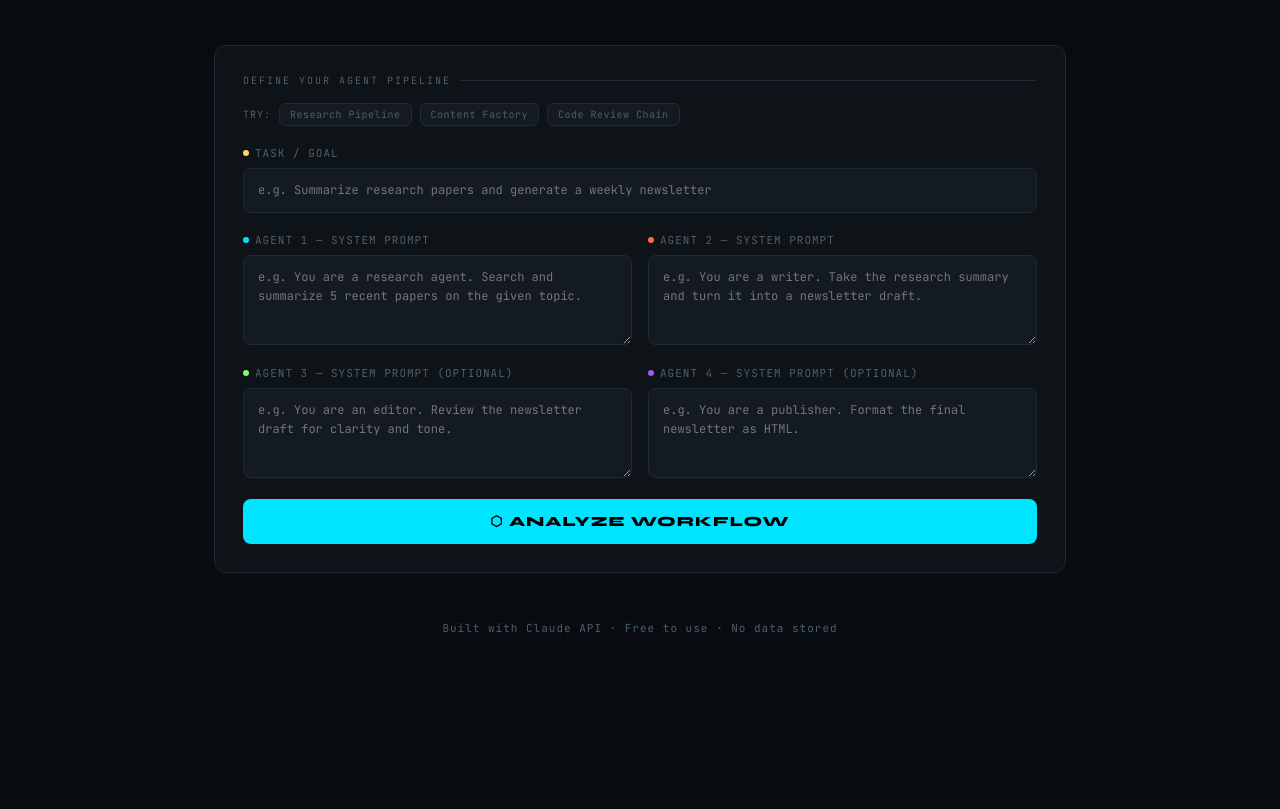
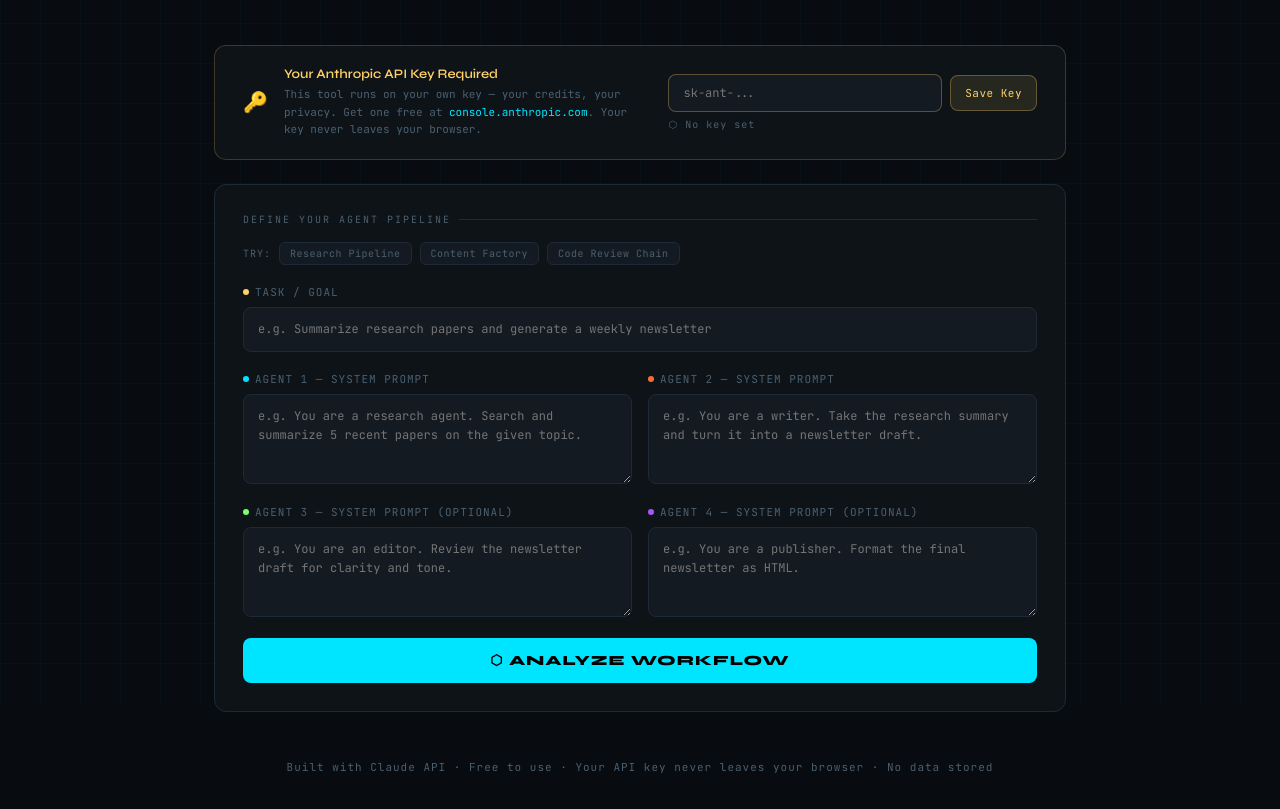
Before and after one commit to skysharma3/agent-debugger, a plain HTML site: page index.html in a window 1280 px wide. Shown: the part 97-906 px from the top of the page. Before the commit the page ends 800 px from the top, so only its background shows below. Drawn offline with Linux system fonts and the light colour scheme.

Commit message:
Add files via upload

```diff
--- a/index.html
+++ b/index.html
@@ -466,6 +466,99 @@
     margin-top: 16px;
   }
 
+  /* API Key section */
+  .apikey-section {
+    background: var(--surface);
+    border: 1px solid rgba(255,209,102,0.2);
+    border-radius: 12px;
+    padding: 20px 28px;
+    margin-bottom: 24px;
+    display: flex;
+    align-items: center;
+    gap: 16px;
+    flex-wrap: wrap;
+  }
+
+  .apikey-icon {
+    font-size: 20px;
+    flex-shrink: 0;
+  }
+
+  .apikey-content { flex: 1; min-width: 200px; }
+
+  .apikey-title {
+    font-family: var(--font-display);
+    font-size: 13px;
+    font-weight: 600;
+    color: var(--warn);
+    margin-bottom: 4px;
+  }
+
+  .apikey-desc {
+    font-size: 11px;
+    color: var(--muted);
+    line-height: 1.6;
+  }
+
+  .apikey-desc a {
+    color: var(--accent);
+    text-decoration: none;
+  }
+
+  .apikey-input-wrap {
+    display: flex;
+    gap: 8px;
+    align-items: center;
+    flex: 1;
+    min-width: 260px;
+  }
+
+  .apikey-input-wrap input {
+    flex: 1;
+    background: var(--surface2);
+    border: 1px solid rgba(255,209,102,0.3);
+    border-radius: 8px;
+    color: var(--text);
+    font-family: var(--font-mono);
+    font-size: 12px;
+    padding: 10px 14px;
+    outline: none;
+    min-height: unset;
+    resize: none;
+  }
+
+  .apikey-input-wrap input:focus {
+    border-color: var(--warn);
+    box-shadow: 0 0 0 3px rgba(255,209,102,0.05);
+  }
+
+  .apikey-save-btn {
+    background: rgba(255,209,102,0.1);
+    border: 1px solid rgba(255,209,102,0.3);
+    color: var(--warn);
+    border-radius: 8px;
+    font-family: var(--font-mono);
+    font-size: 11px;
+    padding: 10px 14px;
+    cursor: pointer;
+    transition: all 0.2s;
+    white-space: nowrap;
+    letter-spacing: 0.5px;
+  }
+
+  .apikey-save-btn:hover {
+    background: rgba(255,209,102,0.2);
+  }
+
+  .apikey-status {
+    font-size: 10px;
+    margin-top: 6px;
+    letter-spacing: 1px;
+  }
+
+  .apikey-status.set { color: var(--accent3); }
+  .apikey-status.unset { color: var(--muted); }
+
   /* Footer */
   footer {
     margin-top: 48px;
@@ -519,6 +612,22 @@
     </div>
     <div class="badge">Beta v0.1</div>
   </header>
+
+  <!-- API Key -->
+  <div class="apikey-section">
+    <div class="apikey-icon">🔑</div>
+    <div class="apikey-content">
+      <div class="apikey-title">Your Anthropic API Key Required</div>
+      <div class="apikey-desc">This tool runs on your own key — your credits, your privacy. Get one free at <a href="https://console.anthropic.com" target="_blank">console.anthropic.com</a>. Your key never leaves your browser.</div>
+    </div>
+    <div style="flex:1; min-width:260px;">
+      <div class="apikey-input-wrap">
+        <input type="password" id="apiKeyInput" placeholder="sk-ant-..." />
+        <button class="apikey-save-btn" onclick="saveKey()">Save Key</button>
+      </div>
+      <div class="apikey-status unset" id="apiKeyStatus">⬡ No key set</div>
+    </div>
+  </div>
 
   <!-- Input -->
   <div class="input-section">
@@ -591,12 +700,27 @@
     </div>
   </div>
 
-  <footer>Built with Claude API · Free to use · No data stored</footer>
+  <footer>Built with Claude API · Free to use · Your API key never leaves your browser · No data stored</footer>
 
 </div>
 
 <script>
-const PRESETS = {
+let userApiKey = '';
+
+function saveKey() {
+  const val = document.getElementById('apiKeyInput').value.trim();
+  if (!val.startsWith('sk-ant-')) {
+    document.getElementById('apiKeyStatus').textContent = '✗ Invalid key format';
+    document.getElementById('apiKeyStatus').className = 'apikey-status unset';
+    return;
+  }
+  userApiKey = val;
+  document.getElementById('apiKeyStatus').textContent = '✓ Key saved — ready to debug';
+  document.getElementById('apiKeyStatus').className = 'apikey-status set';
+  document.getElementById('apiKeyInput').value = '••••••••••••••••••••';
+}
+
+
   research: {
     task: "Monitor AI research papers daily and produce a digestible briefing",
     agent1: "You are a research scraper. Every day, find the 5 most relevant new AI papers on arxiv related to LLMs and summarize each in 3 bullet points.",
@@ -679,6 +803,11 @@ Be specific to the actual prompts provided. Identify real issues like: context l
 }
 
 async function runDebug() {
+  if (!userApiKey) {
+    showError('Please enter your Anthropic API key first.');
+    return;
+  }
+
   const task = document.getElementById('task').value.trim();
   const a1 = document.getElementById('agent1').value.trim();
   const a2 = document.getElementById('agent2').value.trim();
@@ -709,7 +838,12 @@ async function runDebug() {
   try {
     const response = await fetch("https://api.anthropic.com/v1/messages", {
       method: "POST",
-      headers: { "Content-Type": "application/json" },
+      headers: {
+        "Content-Type": "application/json",
+        "x-api-key": userApiKey,
+        "anthropic-version": "2023-06-01",
+        "anthropic-dangerous-direct-browser-access": "true"
+      },
       body: JSON.stringify({
         model: "claude-sonnet-4-20250514",
         max_tokens: 1000,
```
